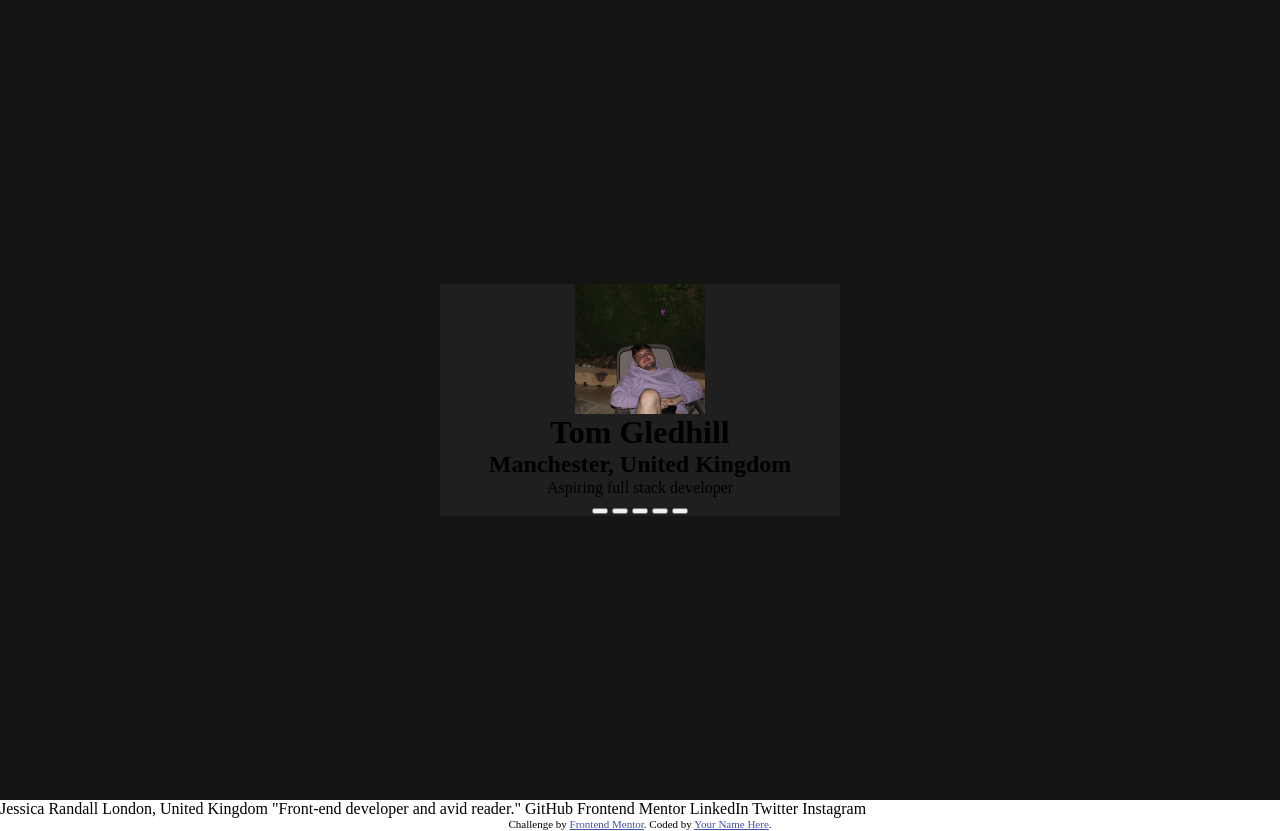
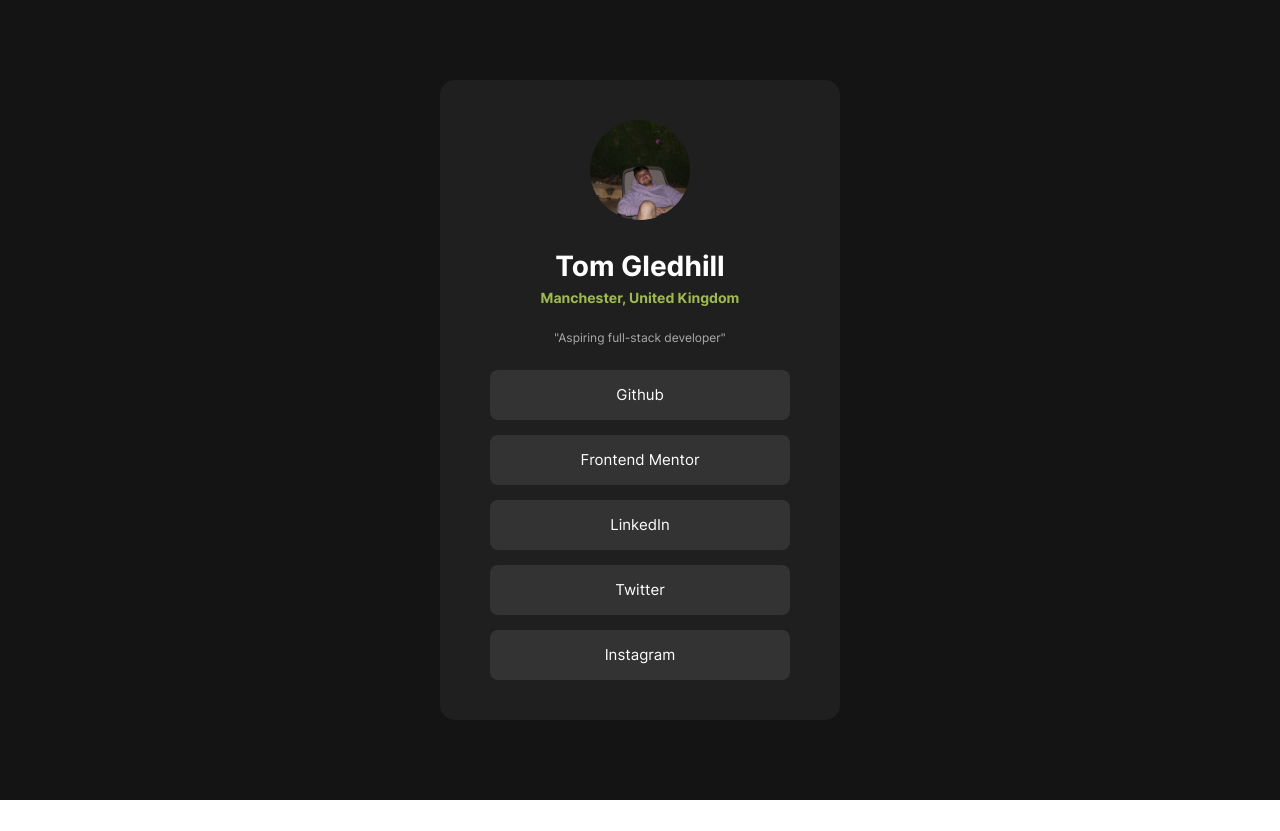
Before and after one commit to tg-ivy/social-links, a plain HTML site: page index.html in a window 1280 px wide. After the commit the page ends 800 px from the top, so only its background shows below. Drawn offline with Linux system fonts and the light colour scheme.

Commit message:
style and add link functionailty

```diff
--- a/index.html
+++ b/index.html
@@ -21,29 +21,15 @@
       <img src="./assets/images/me.jpg" alt="A photo of me">
       <h1>Tom Gledhill</h1>
       <h2>Manchester, United Kingdom</h2>
-      <p>Aspiring full stack developer</p>
+      <p>"Aspiring full-stack developer"</p>
       <div class="socials">
-        <button></button>
-        <button></button>
-        <button></button>
-        <button></button>
-        <button></button>
+        <a href="https://github.com/tg-ivy" target="_blank"><button class="social-button">Github</button></a>
+        <a href="https://www.frontendmentor.io/profile/tg-ivy" target="_blank"><button class="social-button">Frontend Mentor</button></a>
+        <a href="https://www.linkedin.com/" target="_blank"><button class="social-button">LinkedIn</button></a>
+        <a href="https://www.x.com/" target="_blank"><button class="social-button">Twitter</button></a>
+        <a href="https://www.instagram.com/" target="_blank"><button class="social-button">Instagram</button></a>
       </div>
     </div>
   </div>
-  Jessica Randall
-  London, United Kingdom
-  "Front-end developer and avid reader."
-
-  GitHub
-  Frontend Mentor
-  LinkedIn
-  Twitter
-  Instagram
-
-  <div class="attribution">
-    Challenge by <a href="https://www.frontendmentor.io?ref=challenge" target="_blank">Frontend Mentor</a>.
-    Coded by <a href="#">Your Name Here</a>.
-  </div>
 </body>
 </html>
--- a/style.css
+++ b/style.css
@@ -1,5 +1,10 @@
+@font-face {
+    font-family: 'Inter';
+    src: url(./assets/fonts/Inter-VariableFont_slnt\,wght.ttf)  format('truetype');
+}
+
 body {
-
+    font-family: 'Inter';
 }
 
 .container {
@@ -17,8 +22,55 @@ body {
     align-items: center;
     width: min(400px, 80vw);
     background-color: #1f1f1f;
+    padding-top: 40px;
+    padding-bottom: 40px;
+    border-radius: 15px;
 }
 
 .content-box img {
-    width: 130px;
+    width: 100px;
+    border-radius: 50%;
 }
+
+h1 {
+    color: white;
+    margin-top: 30px;
+    font-size: 28px;
+}
+
+h2 {
+    color: #9eb853;
+    margin-top: 8px;
+    font-size: 14px;
+}
+
+p {
+    color: #ababab;
+    margin-top: 25px;
+    font-size: 12px;
+}
+
+.socials {
+    display: flex;
+    flex-direction: column;
+    margin-top: 10px;
+}
+
+.socials button {
+    height: 50px;
+    width: 300px;
+    background-color: #333333;
+    margin-top: 15px;
+    border: none;
+    border-radius: 8px;
+    color: white;
+    font-size: 15px;
+    transition: 0.5s;
+}
+
+button:hover {
+    background-color: white;
+    color: black;
+    font-size: 18px;
+    cursor: pointer;
+}
```
